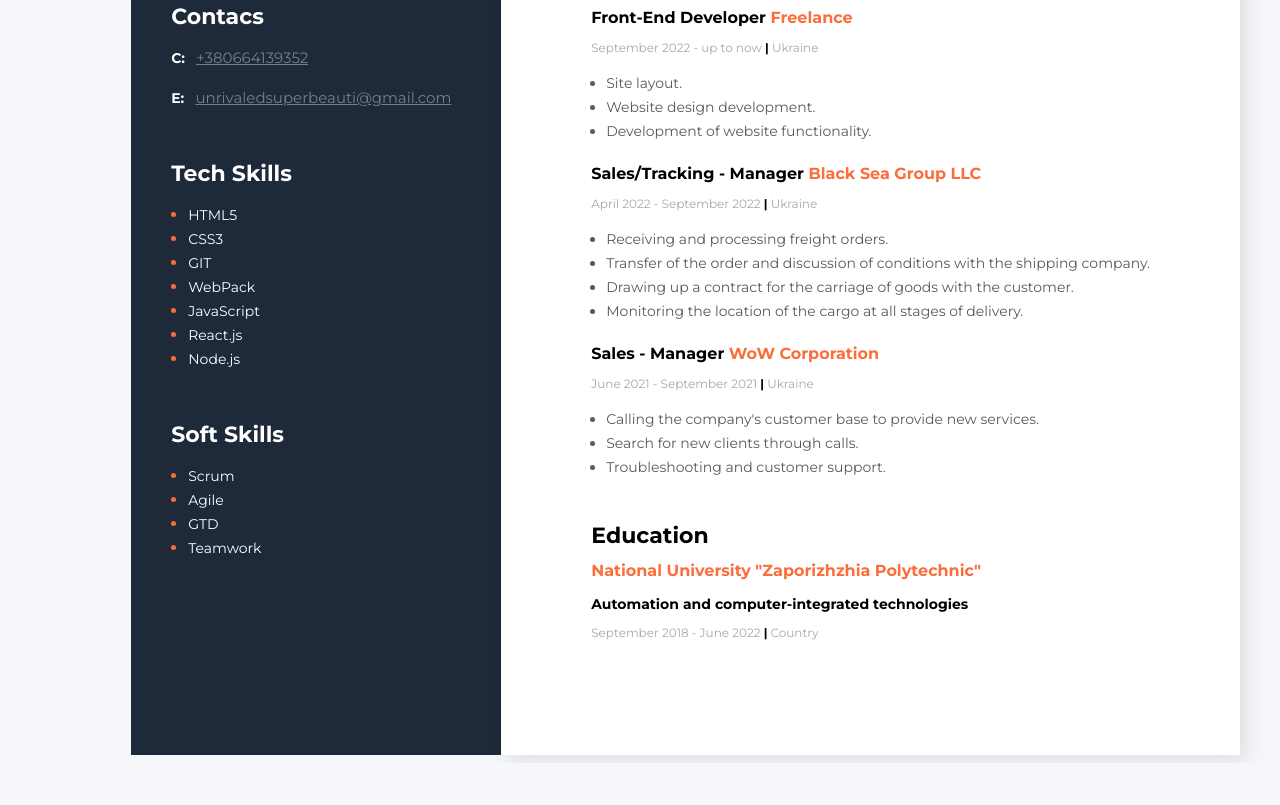
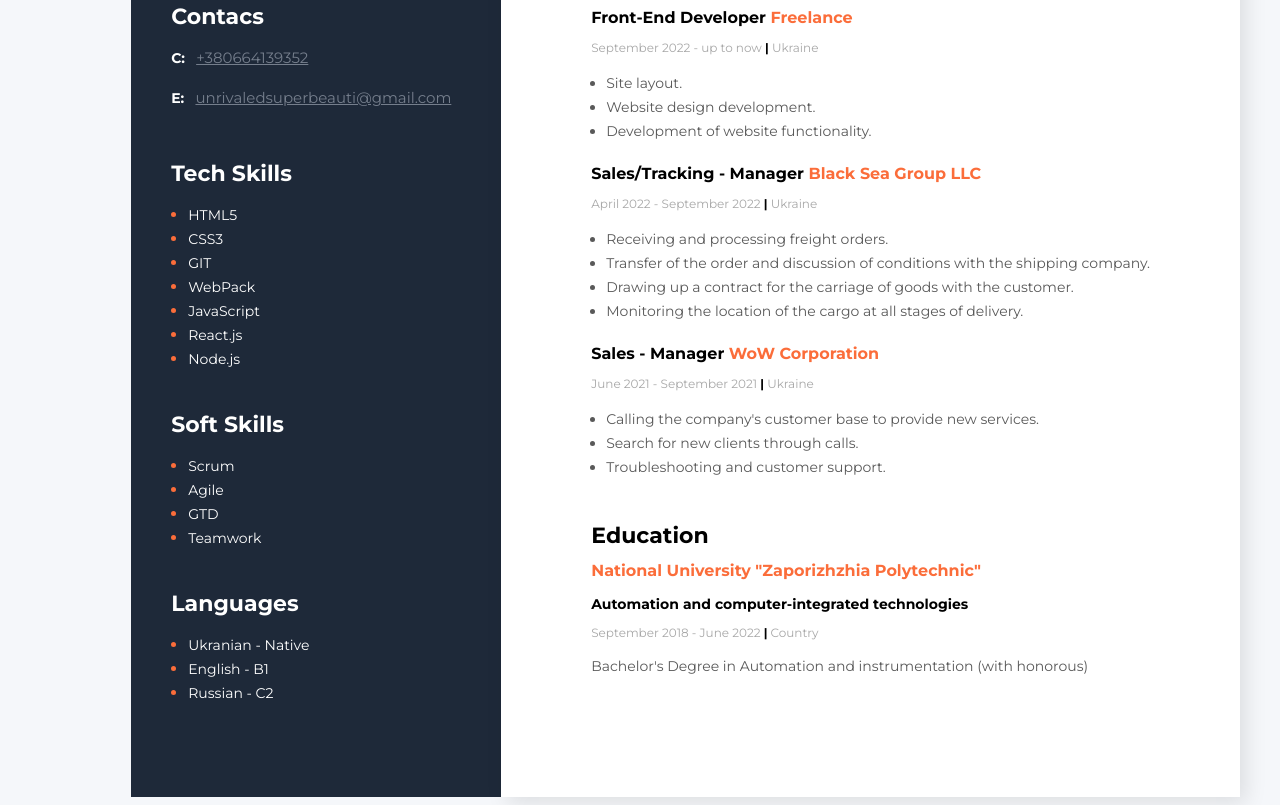
Before and after one commit to Edvardok/html-cv, a plain HTML site: page index.html in a window 1280 px wide. Shown: the part 597-1402 px from the top of the page. Before the commit the page ends 1360 px from the top, so only its background shows below. Drawn offline with Linux system fonts and the light colour scheme.

Commit message:
education upd

```diff
--- a/index.html
+++ b/index.html
@@ -145,6 +145,9 @@
           <p class="period">
             September 2018 - June 2022 <span class="line">|</span> Country
           </p>
+          <p class="education_info">
+            Bachelor's Degree in Automation and instrumentation (with honorous)
+          </p>
         </div>
       </div>
       <!-- Sidebar -->
@@ -215,6 +218,20 @@
             </li>
           </ul>
         </div>
+        <div class="languages">
+          <h3 class="sidebar_title">Languages</h3>
+          <ul class="languages_list">
+            <li class="language_skills_item">
+              <span class="language_skills_text">Ukranian - Native</span>
+            </li>
+            <li class="language_skills_item">
+              <span class="language_skills_text">English - B1</span>
+            </li>
+            <li class="language_skills_item">
+              <span class="language_skills_text">Russian - C2</span>
+            </li>
+          </ul>
+        </div>
       </aside>
     </div>
   </body>
--- a/styles/styles.css
+++ b/styles/styles.css
@@ -103,9 +103,6 @@ body {
 }
 /* work styles */
 
-.work {
-}
-
 .work_position {
   font-style: normal;
   font-weight: 700;
@@ -184,6 +181,15 @@ body {
   margin-top: 0;
   margin-bottom: 0;
 }
+
+.education_info {
+  font-style: normal;
+  font-weight: 400;
+  font-size: 14px;
+  line-height: 24px;
+  color: #595959;
+}
+
 /* sidebard styles */
 
 .sidebar {
@@ -200,7 +206,8 @@ body {
 
 .contacs,
 .tech_skills,
-.soft_skills {
+.soft_skills,
+.languages {
   margin-left: 40px;
 }
 
@@ -235,23 +242,30 @@ body {
 }
 
 .tech_skills_list,
-.soft_skills_list {
+.soft_skills_list,
+.languages_list {
   color: #ffffff;
   padding: 0;
   margin-left: 17px;
 }
 
 .tech_skills_list {
-  margin-bottom: 50px;
+  margin-bottom: 40px;
+}
+
+.soft_skills_list {
+  margin-bottom: 40px;
 }
 
 .tech_skills_item,
-.soft_skills_item {
+.soft_skills_item,
+.language_skills_item {
   color: #fb6d3a;
 }
 
 .tech_skills_text,
-.soft_skills_text {
+.soft_skills_text,
+.language_skills_text {
   color: #ffffff;
   font-style: normal;
   font-weight: 400;
```
